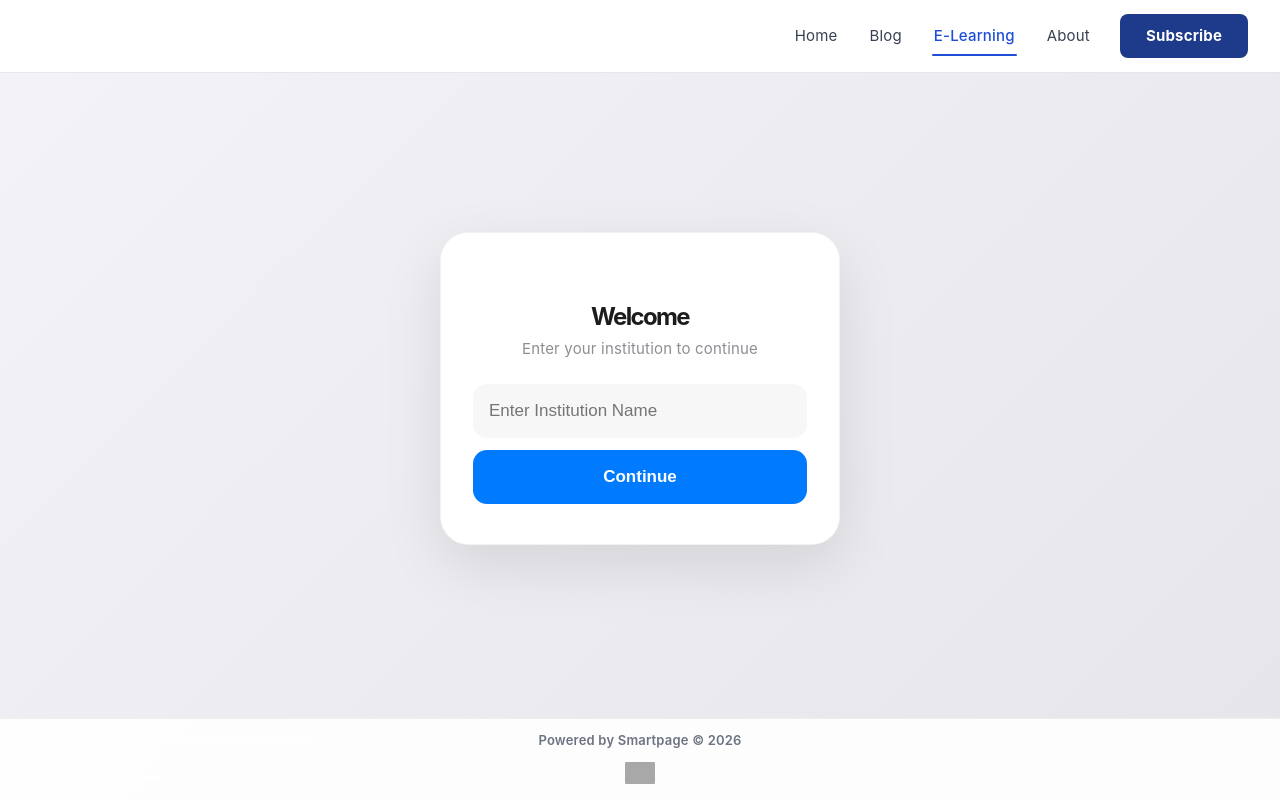
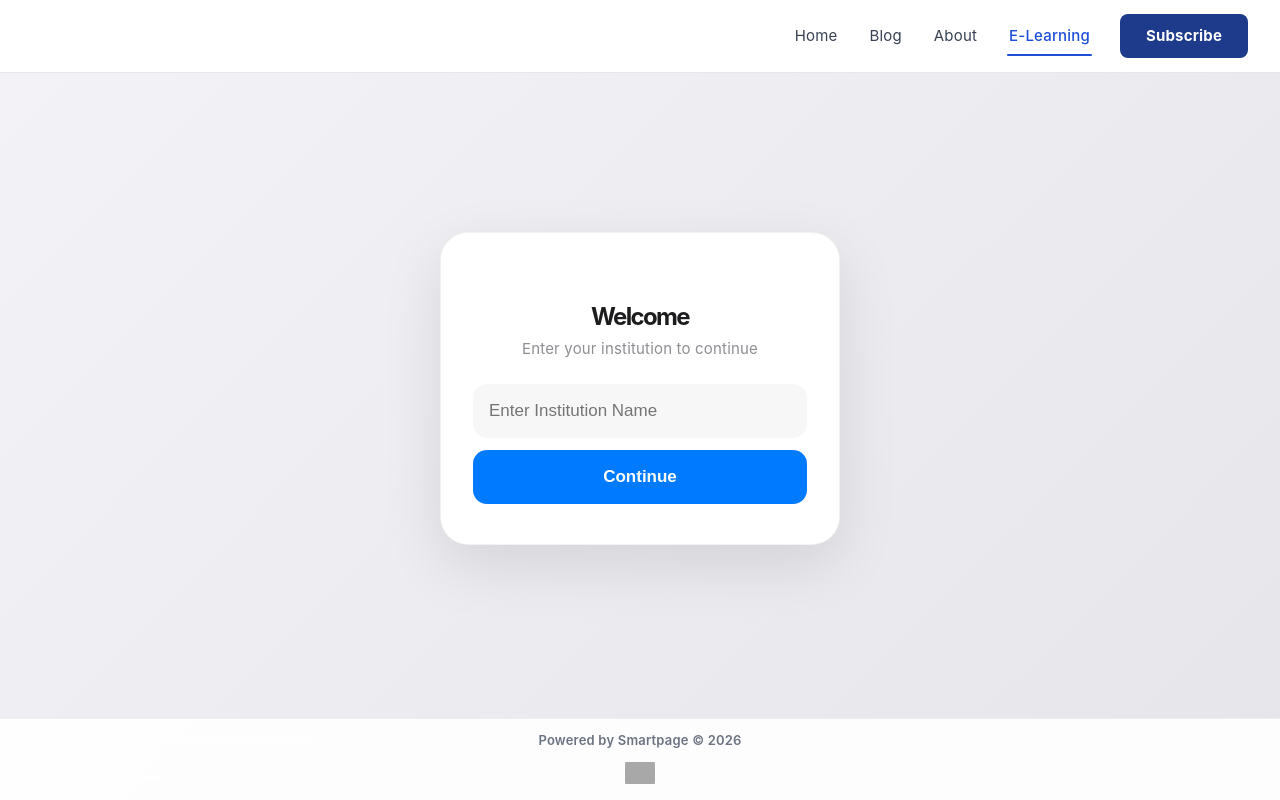
Before and after one commit to Abdalkam/smartpages-web, a React (Vite) app in the folder app/: page /app/ in a window 1280 px wide. Built offline with nearby package versions, Linux system fonts and the light colour scheme; no server answers; the database is empty; grey boxes are pictures that could not be loaded; a web font is replaced by a local one; what @daily-co/daily-react would draw is missing.

Commit message:
Release 2026-10-14 18:14

```diff
--- a/app/src/auth/startup.tsx
+++ b/app/src/auth/startup.tsx
@@ -22,8 +22,8 @@ type AppScreen = "main" | "login";
 const NAV_LINKS = [
   { label: "Home", href: "/" },
   { label: "Blog", href: "/articles" },
+  { label: "About", href: "/about" },
   { label: "E-Learning", href: "/app/" },
-  { label: "About", href: "/about" },
 ];
 
 /* ── Startup media type detection (mirrors settings.tsx) ── */
```
